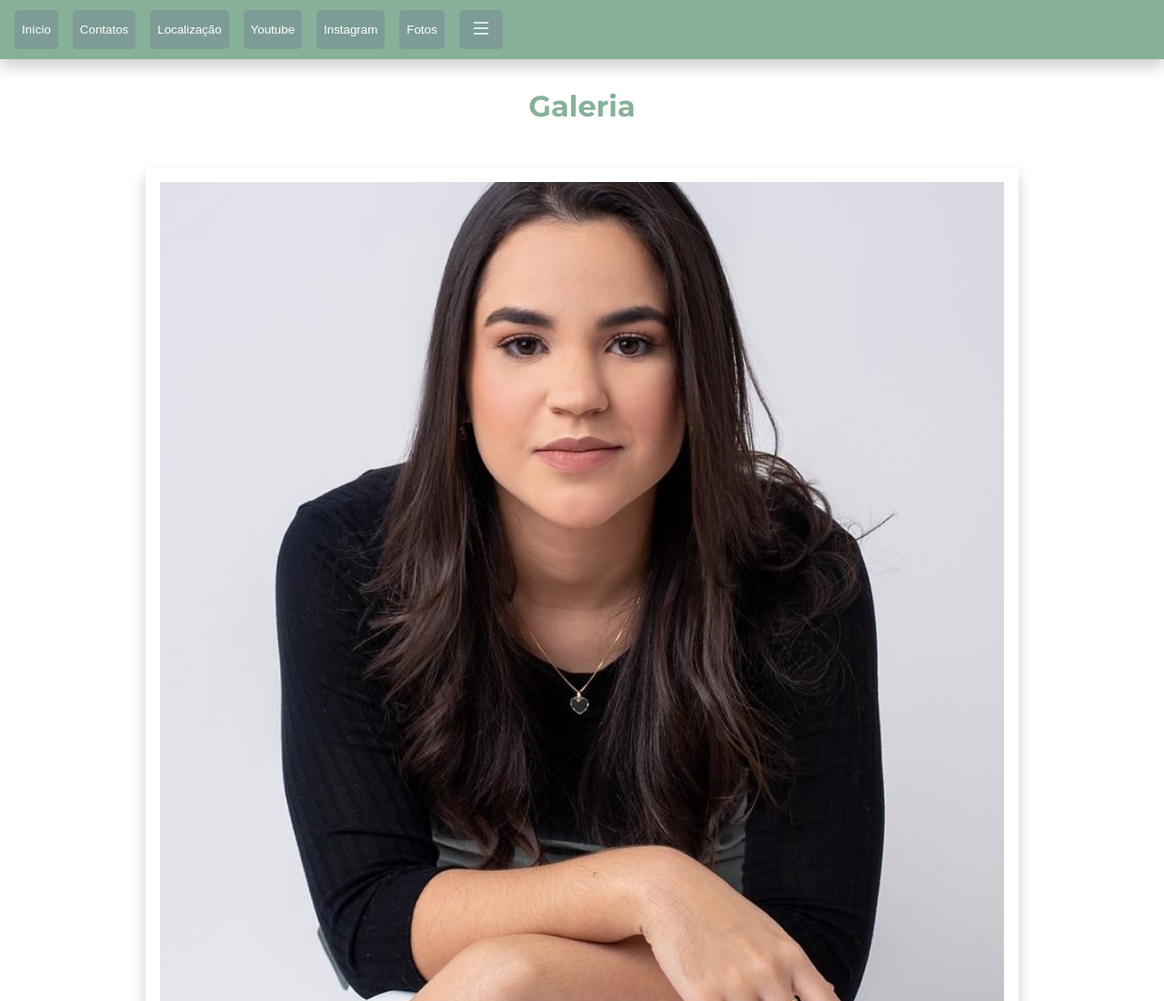
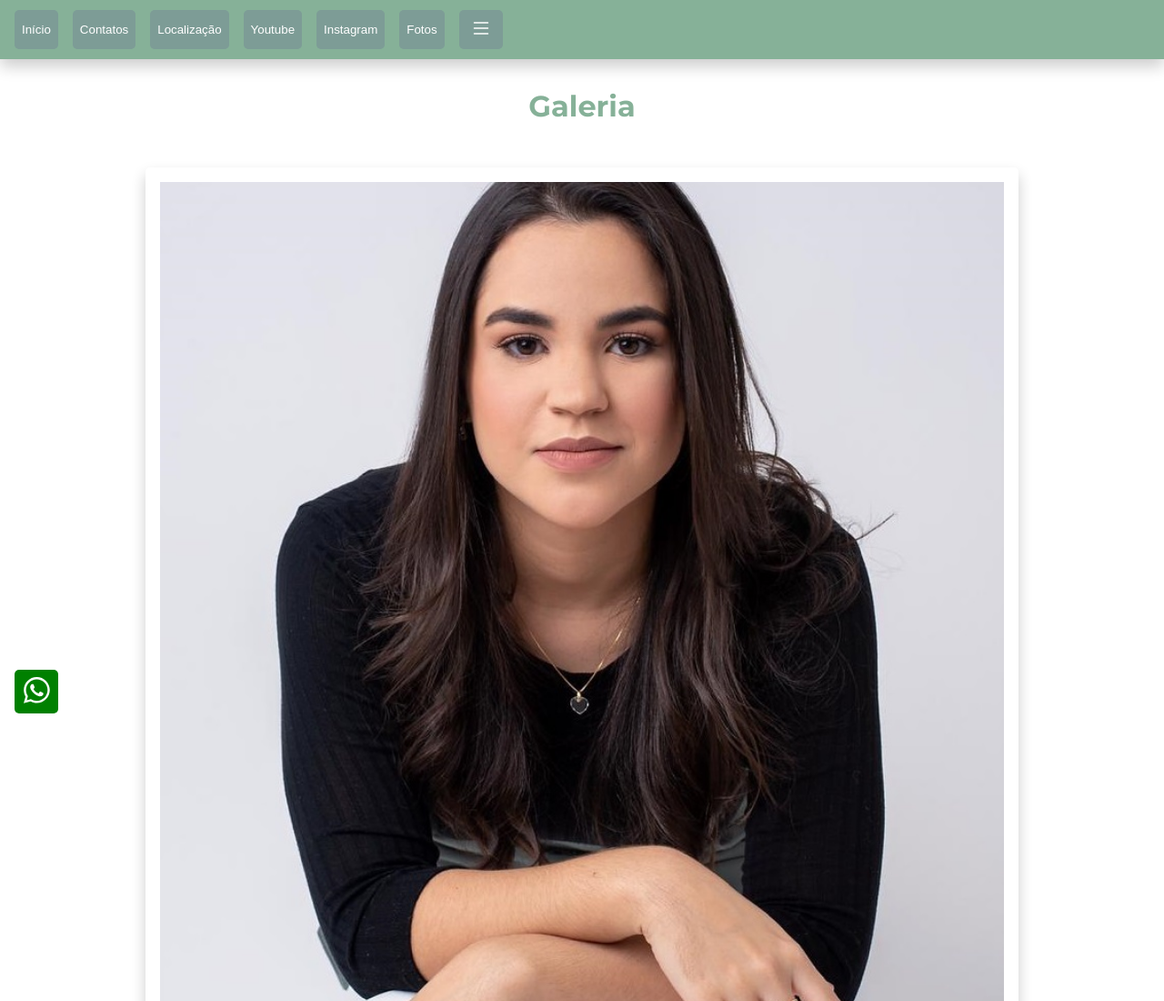
Before and after one commit to jcgsr/ago-EscurinhaGatsby, a Gatsby site: page /galeria in a window 1280 px wide. Shown: the top 1100 px of the page at 91% size. Built offline with nearby package versions, Linux system fonts and the light colour scheme; Gatsby itself is replaced by a stand-in of ours.

Commit message:
whatsapp component

```diff
--- a/src/assets/css/main.css
+++ b/src/assets/css/main.css
@@ -308,6 +308,28 @@ ul li::before {
   /*   .galeria img {
     width: 100%;
   } */
+}
+
+.zap {
+  padding: 1rem;
+  /* font-weight: bolder; */
+  z-index: 9999999999;
+  bottom: 0;
+  left: 0;
+  position: fixed;
+}
+
+.zap svg {
+  font-size: 2.3rem;
+  color: var(--terciary);
+  padding-top: 8px;
+}
+.zap-content {
+  background-color: green;
+  width: 3rem;
+  height: 3rem;
+  text-align: center;
+  border-radius: 5px;
 }
 /* CLASSES */
 
--- a/src/components/layout.js
+++ b/src/components/layout.js
@@ -4,6 +4,7 @@ import { useStaticQuery, graphql } from "gatsby";
 
 import Header from "./header";
 import Footer from "./footer";
+import Whatsapp from "./whatsapp.js";
 import "../assets/css/main.css";
 
 const Layout = ({ children }) => {
@@ -21,6 +22,7 @@ const Layout = ({ children }) => {
     <>
       <Header />
       <main>{children}</main>
+      <Whatsapp />
       <Footer />
     </>
   );
--- /dev/null
+++ b/src/components/whatsapp.js
@@ -0,0 +1,15 @@
+import React from "react";
+import { ImWhatsapp } from "react-icons/im";
+const Whatsapp = () => {
+	return (
+		<div className="zap">
+			<div className="zap-content">
+				<a href="https://api.whatsapp.com/send?phone=5579999652202&text=Oi, Clara!">
+					<ImWhatsapp />
+				</a>
+			</div>
+		</div>
+	);
+};
+
+export default Whatsapp;
```
